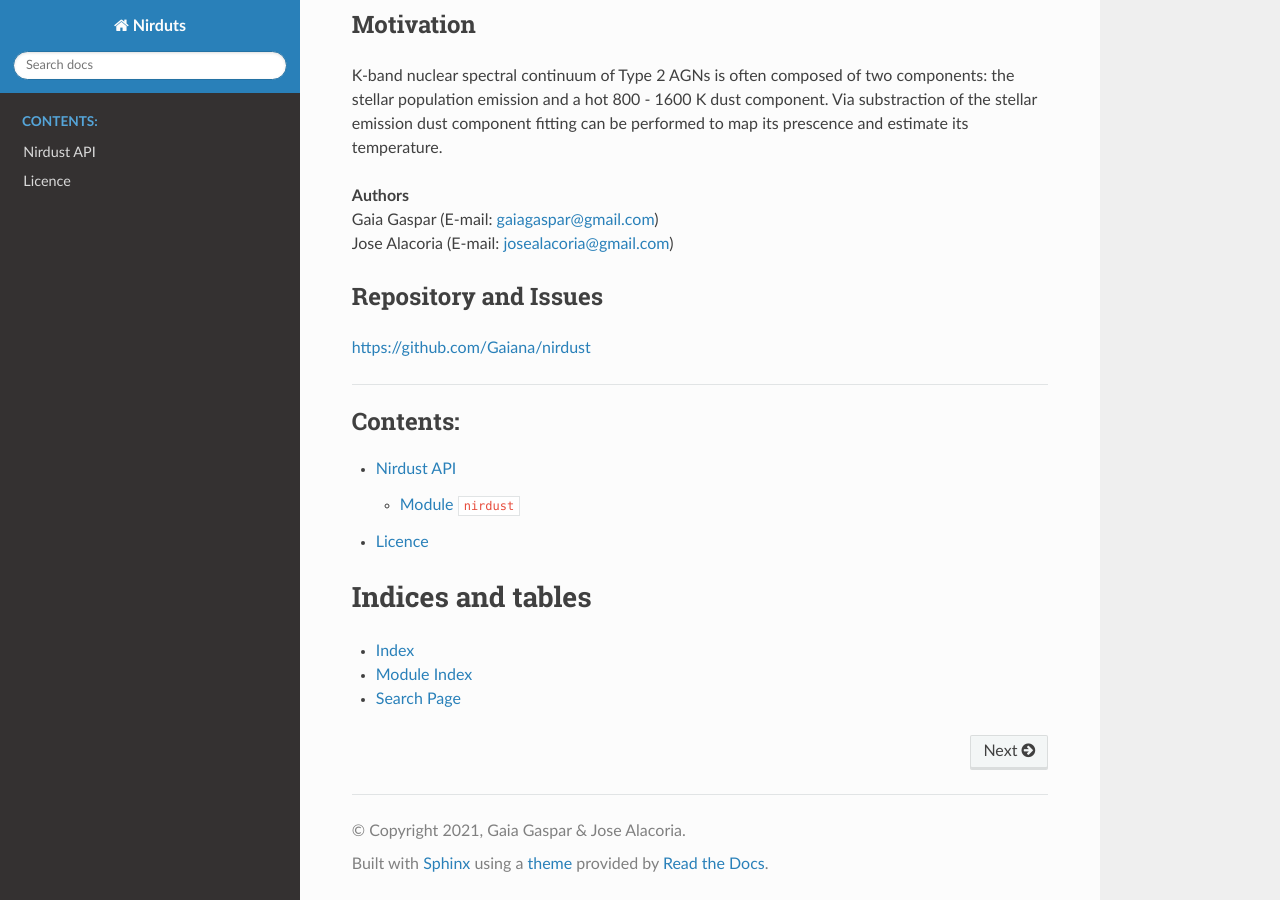
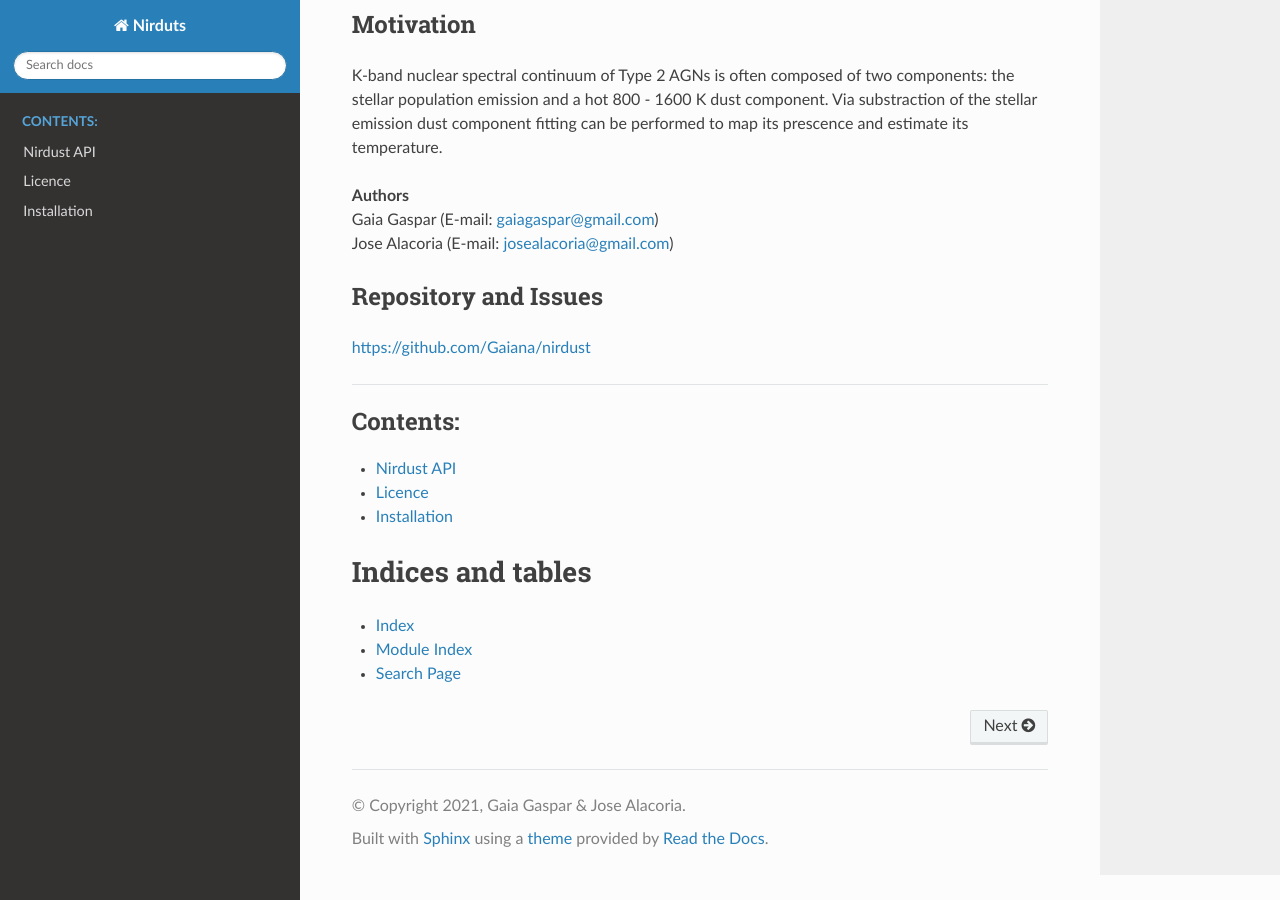
Before and after one commit to Gaiana/nirdust, a Sphinx documentation site: the page built from docs/source/index.rst, in a window 1280 px wide and 900 px high, scrolled down 518 px. Built offline with Sphinx 7.4.7 and the Read the Docs theme 2.0.0, drawn with Linux system fonts in a browser that asks for light colours.

Commit message:
Update index.rst

```diff
--- a/docs/source/index.rst
+++ b/docs/source/index.rst
@@ -49,12 +49,12 @@ https://github.com/Gaiana/nirdust
 
 
 .. toctree::
-   :maxdepth: 2
+   :maxdepth: 1
    :caption: Contents:
 
    api.rst
    licence.rst
-
+   installation.rst
 
 
 Indices and tables
```
